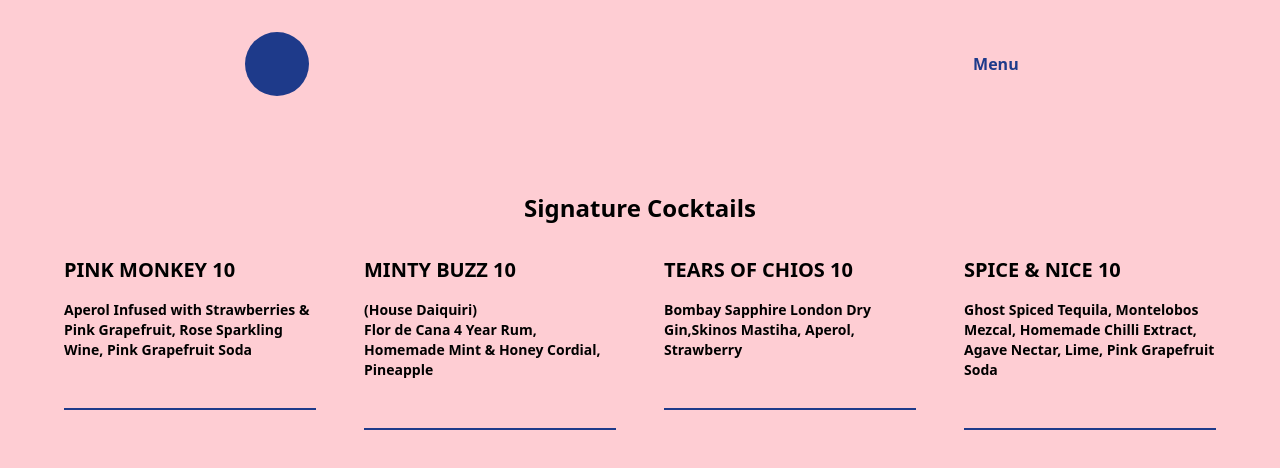
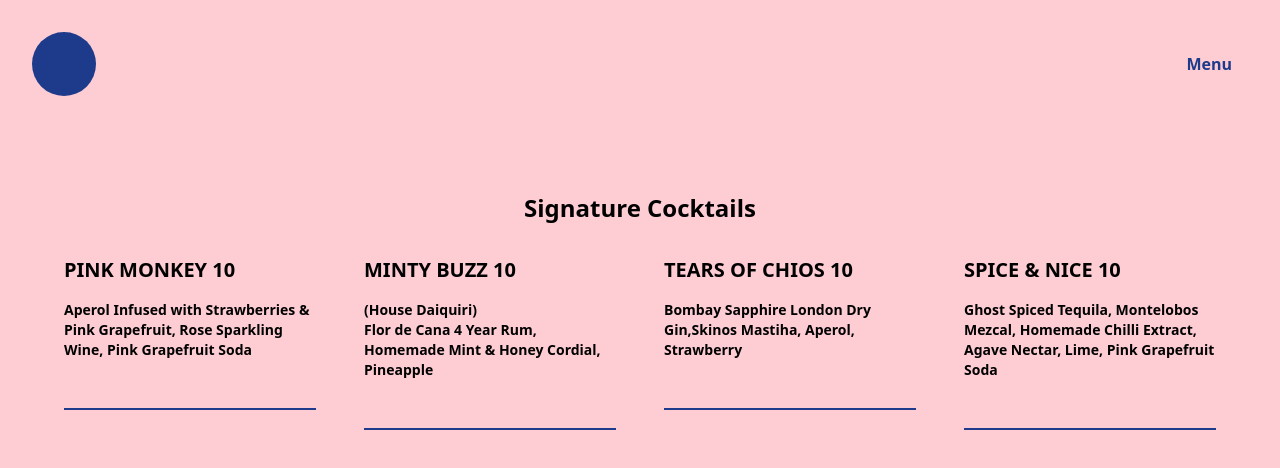
Before and after one commit to gpanaretou/html-menu, a website: page src/cocktails.html in a window 1280 px wide. Drawn offline with Linux system fonts and the light colour scheme; a web font is replaced by a local one.

Commit message:
make navbar take full width of page

```diff
--- a/src/cocktails.html
+++ b/src/cocktails.html
@@ -13,7 +13,7 @@
     <body class="flex flex-col items-center bg-rose-200 w-screen h-screen content-center" onload="renderNavbarTemplate()">
         <script src="js/script.js" defer></script>
 
-        <section id="navbar" class="flex content-center w-full lg:w-2/3">
+        <section id="navbar" class="flex content-center w-full">
         </section>
 
 
```
Also changed, not shown: src/index.html (+1 -1 lines).
